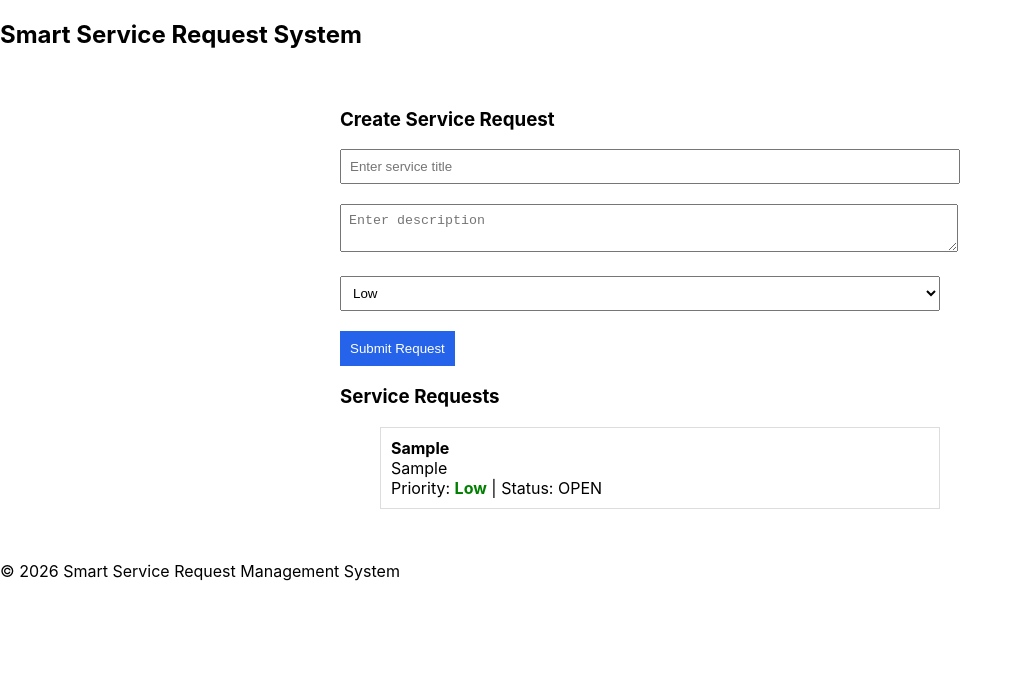
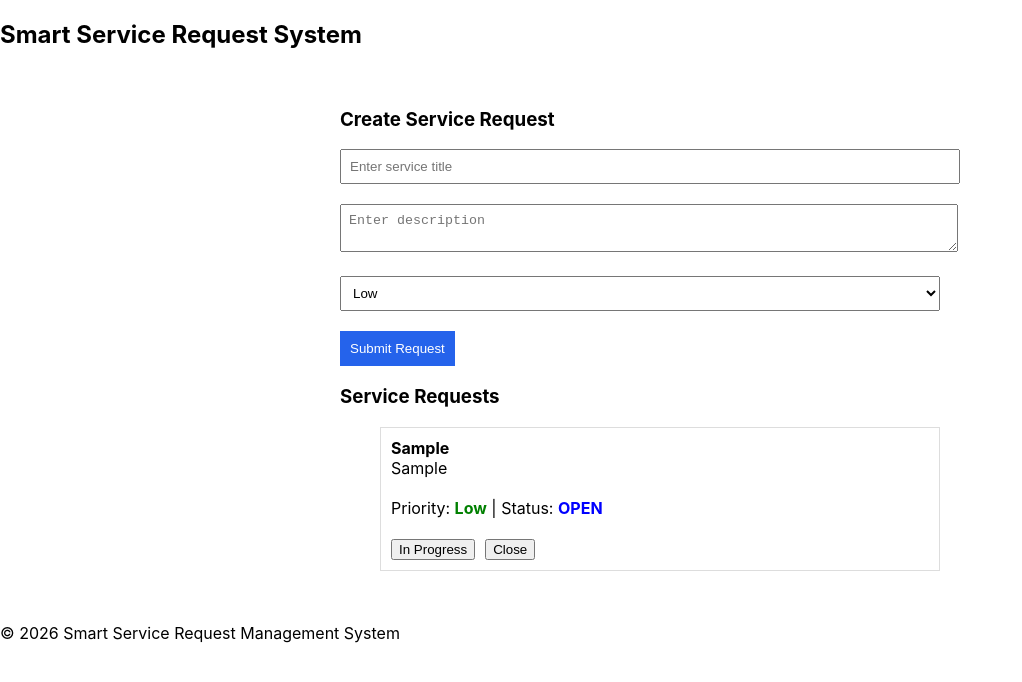
Before and after one commit to preenavi/Smart-Service-System, a React (Create React App) app: page / in a window 1280 px wide. Both pictures are taken after typing "Sample", "Sample" into the empty fields and a click on the button "Submit Request". Shown: the top 682 px of the page, without its empty margins (0-1022 px from the left). Built offline with nearby package versions, Linux system fonts and the light colour scheme.

Commit message:
form created with basic ui

```diff
--- a/src/components/RequestList.js
+++ b/src/components/RequestList.js
@@ -1,4 +1,4 @@
-function RequestList({ requests }) {
+function RequestList({ requests, updateStatus }) {
   return (
     <>
       <h3>Service Requests</h3>
@@ -17,10 +17,15 @@ function RequestList({ requests }) {
                 listStyle: "none",
               }}
             >
+              {/* TITLE */}
               <strong>{req.title}</strong>
               <br />
-              {req.description}
-              <br />
+
+              {/* DESCRIPTION */}
+              <span>{req.description}</span>
+              <br /><br />
+
+              {/* PRIORITY + STATUS */}
               Priority:{" "}
               <span
                 style={{
@@ -35,7 +40,38 @@ function RequestList({ requests }) {
               >
                 {req.priority}
               </span>{" "}
-              | Status: {req.status}
+              | Status:{" "}
+              <span
+                style={{
+                  color:
+                    req.status === "OPEN"
+                      ? "blue"
+                      : req.status === "IN_PROGRESS"
+                      ? "purple"
+                      : "gray",
+                  fontWeight: "bold",
+                }}
+              >
+                {req.status}
+              </span>
+
+              <br /><br />
+
+              {/* ACTION BUTTONS */}
+              <button
+                style={{ marginRight: "10px" }}
+                disabled={req.status !== "OPEN"}
+                onClick={() => updateStatus(req.id, "IN_PROGRESS")}
+              >
+                In Progress
+              </button>
+
+              <button
+                disabled={req.status === "CLOSED"}
+                onClick={() => updateStatus(req.id, "CLOSED")}
+              >
+                Close
+              </button>
             </li>
           ))}
         </ul>
```
